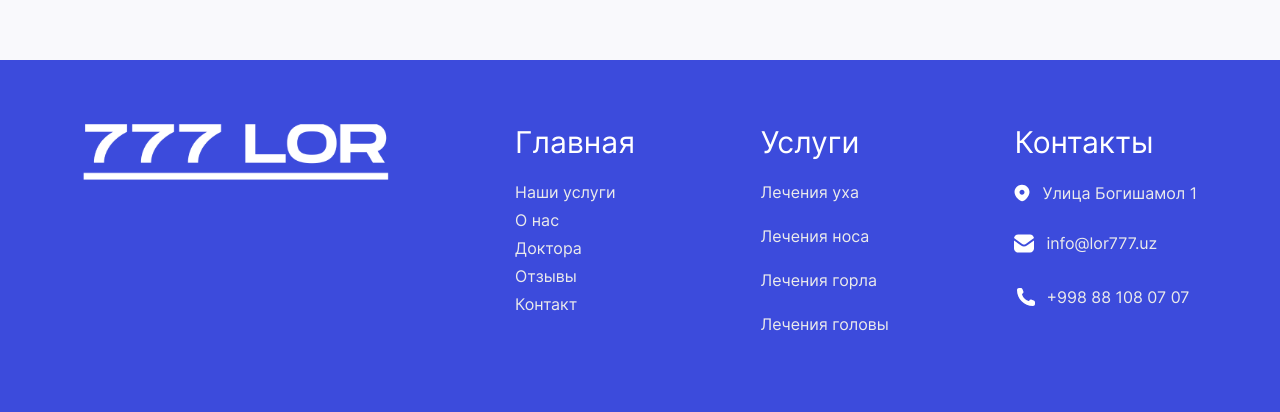
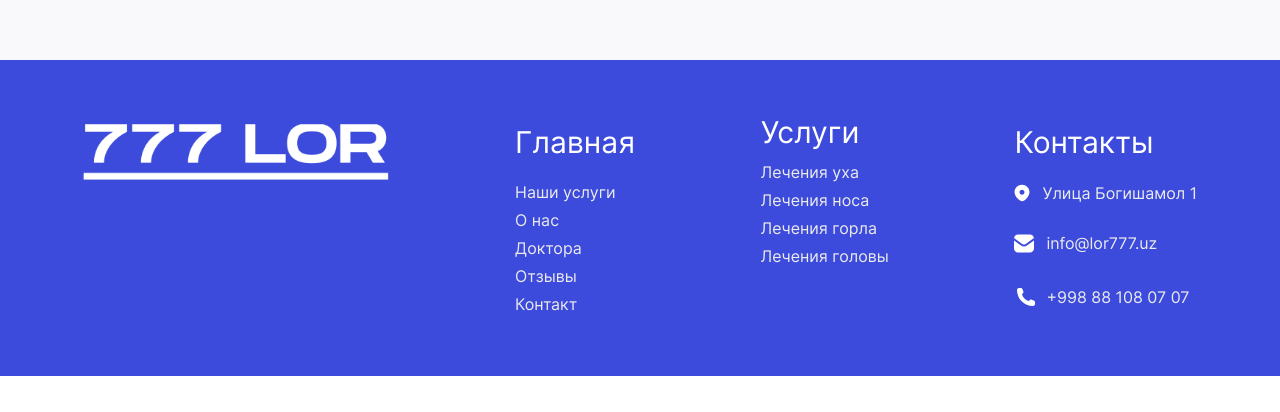
Before and after one commit to NbekWeb/lor-api, a Nuxt app: page / in a window 1280 px wide. Shown: the part 7441-7853 px from the top of the page. After the commit the page ends 7817 px from the top, so only its background shows below. Built offline with nearby package versions, Linux system fonts and the light colour scheme.

Commit message:
add some change

```diff
--- a/components/foot.vue
+++ b/components/foot.vue
@@ -6,7 +6,7 @@
       <div class="flex w-auto pr-0 max-md:w-full max-md:pr-20 h-14">
         <img src="@/assets/img/logo.png" alt="logo" class="w-full h-auto" />
       </div>
-      <div class="">
+      <div >
         <p class="mb-6 text-3xl max-md:text-xl max-md:mb-4">Главная</p>
         <div class="flex flex-col gap-y-3 foot">
           <p>Наши услуги</p>
@@ -17,12 +17,12 @@
         </div>
       </div>
       <div>
-        <p class="mb-6 text-3xl max-md:text-xl max-md:mb-4">Услуги</p>
+        <p class="mb-6 text-3xl leading-4 max-md:text-xl max-md:mb-4">Услуги</p>
         <div class="flex flex-col gap-y-3 foot">
-          <p class="mb-4">Лечения уха</p>
-          <p class="mb-4">Лечения носа</p>
-          <p class="mb-4">Лечения горла</p>
-          <p class="mb-4">Лечения головы</p>
+          <p >Лечения уха</p>
+          <p >Лечения носа</p>
+          <p >Лечения горла</p>
+          <p >Лечения головы</p>
         </div>
       </div>
       <div>
```
